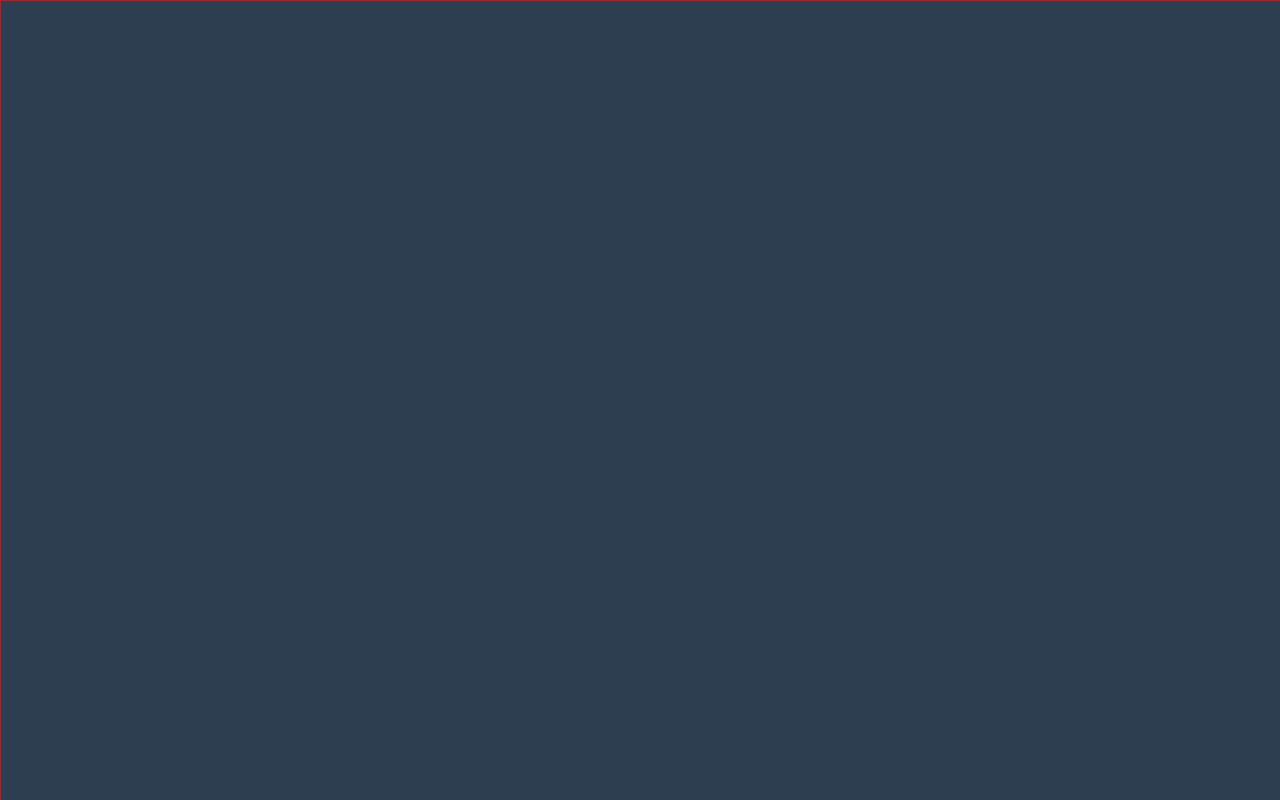
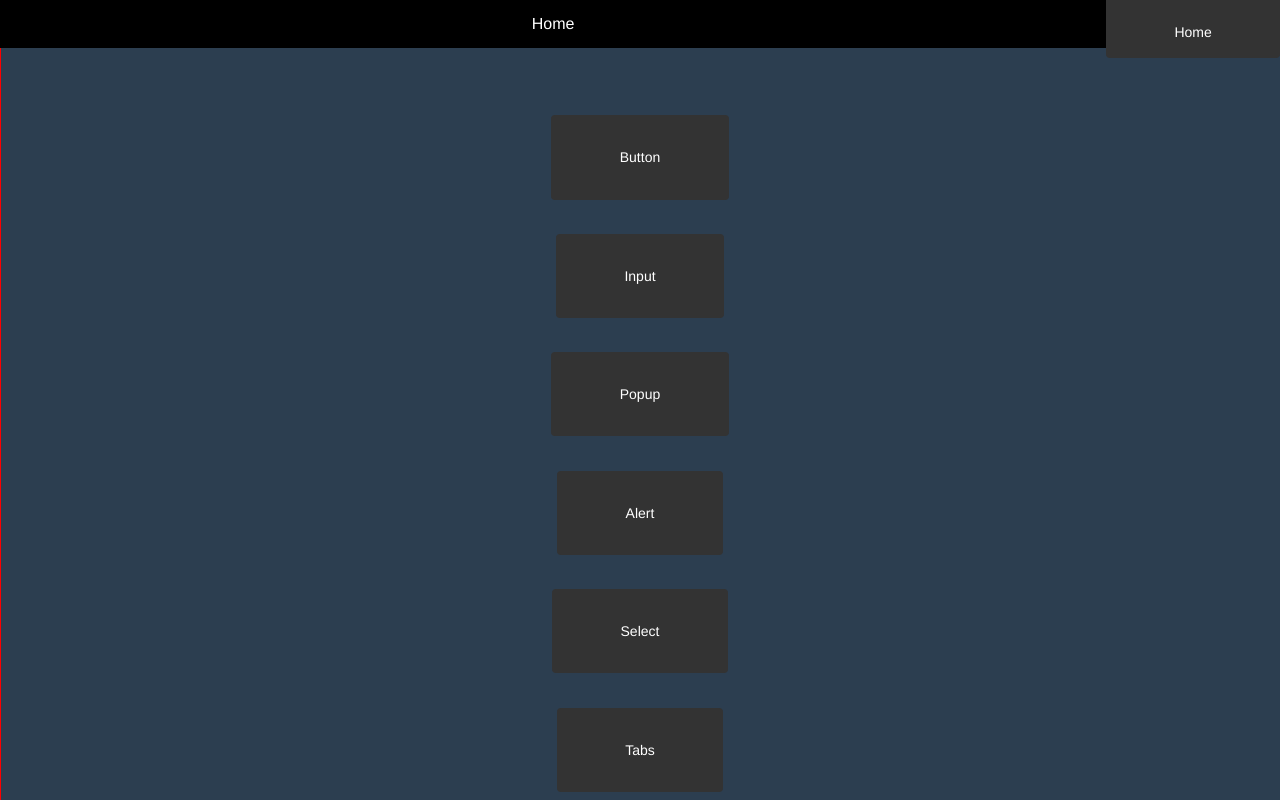
Before and after one commit to musi1024/vue-work-box, a Vue app: page /#/ in a window 1280 px wide. Shown: the top 800 px of the page. Built offline with nearby package versions, Linux system fonts and the light colour scheme.

Commit message:
fix popup

```diff
--- a/src/components/Popup/BasePopup.vue
+++ b/src/components/Popup/BasePopup.vue
@@ -22,7 +22,9 @@ export default {
       this.$emit('update:visible', false);
     },
     stopMove(e) {
+      console.log('eeeee');
       e.preventDefault();
+      e.stopPropagation();
     }
   }
 };
--- a/src/views/Home.vue
+++ b/src/views/Home.vue
@@ -80,11 +80,12 @@ export default {
 </script>
 
 <style lang="scss" scoped>
-#test {
-}
 #home {
   width: 100vw;
   height: 100vh;
+  position: absolute;
+  top: 0;
+  left: 0;
   header {
     @include flex();
     width: 100%;
--- a/src/views/Popup.vue
+++ b/src/views/Popup.vue
@@ -10,10 +10,10 @@
 
     <base-button @click="popup(2)">触发 popup 2</base-button>
     <base-popup :visible.sync="showPopup2">
-      <main class="popup-content">
+      <scroll-wrap class="popup-content">
         <base-button class="popup-btn" @click="showPopup2 = false">close popup 2</base-button>
         <div v-for="i in 99" :key="i">{{i}}</div>
-      </main>
+      </scroll-wrap>
     </base-popup>
 
     <base-button @click="popup(3)">触发 popup 3</base-button>
@@ -29,11 +29,13 @@
 <script>
 import BaseButton from '../components/BaseButton';
 import BasePopup from '../components/Popup/BasePopup';
+import ScrollWrap from '../components/ScrollWrap';
 export default {
   name: 'popupPage',
   components: {
     'base-popup': BasePopup,
-    'base-button': BaseButton
+    'base-button': BaseButton,
+    'scroll-wrap': ScrollWrap
   },
   data() {
     return {
```
